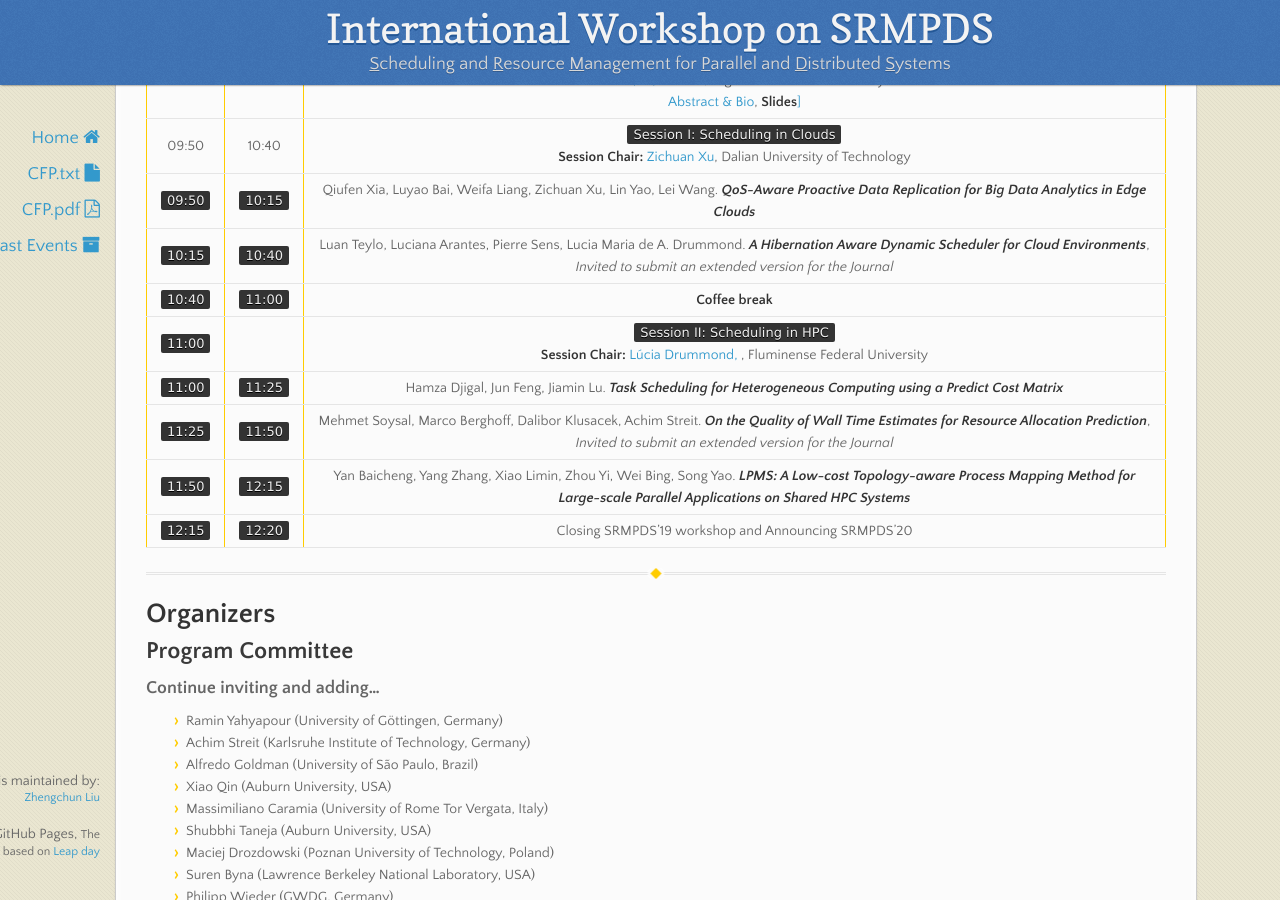
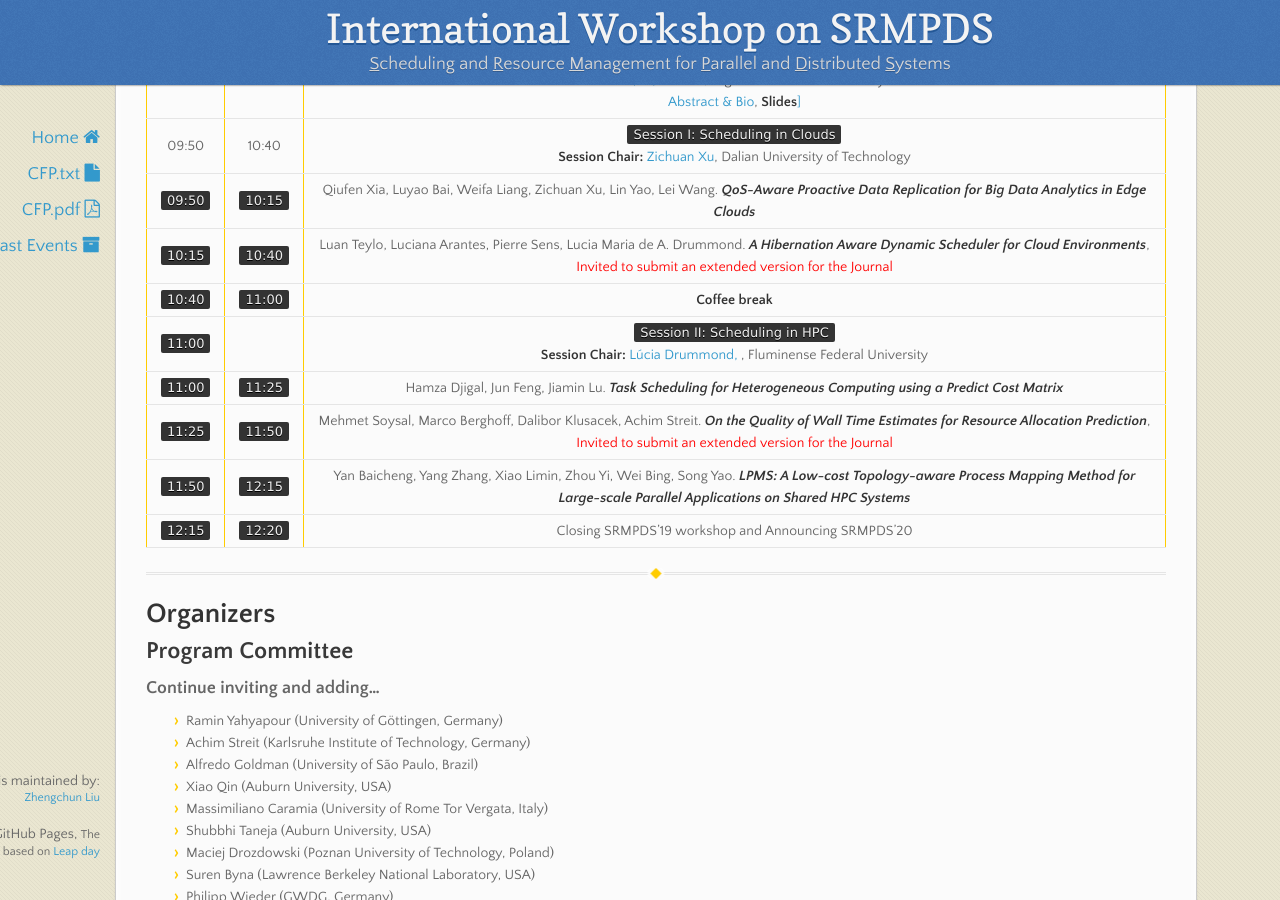
Before and after one commit to srmpds/srmpds.github.io, a Jekyll site: the page built from index.md, in a window 1280 px wide and 900 px high, scrolled down 1588 px. Built offline with Jekyll 4.4.1, drawn with Linux system fonts in a browser that asks for light colours; nearby versions of some CDN libraries.

Commit message:
add, delete, polish etc.

```diff
--- a/index.md
+++ b/index.md
@@ -58,11 +58,11 @@ Events will be held on August 5th, ___Room A___, at the ___Kyoto Research Park (
 |  `09:05`  | `09:50` | `Keynote Presentation` <br> ___CobaltV2:  What would you do with a blank sheet of paper?___ <br> [William(Bill) Allcock](https://www.anl.gov/profile/william-bill-e-allcock), Argonne National Laboratory <br> <a href="./doc/srmpds-19-keynote.pdf" target="_blank">Abstract & Bio</a>, <a href="./doc/SRMPDS-2019-Allcock.pdf" target="_blank">__Slides__]</a> |
 |   09:50   |  10:40  | `Session I: Scheduling in Clouds ` <br> **Session Chair:** [Zichuan Xu](https://zichuanxu.com/), Dalian University of Technology |
 |  `09:50`  | `10:15` | Qiufen Xia, Luyao Bai, Weifa Liang, Zichuan Xu, Lin Yao, Lei Wang. ___QoS-Aware Proactive Data Replication for Big Data Analytics in Edge Clouds___ |
-|  `10:15`  | `10:40` | Luan Teylo, Luciana Arantes, Pierre Sens, Lucia Maria de A. Drummond. ___A Hibernation Aware Dynamic Scheduler for Cloud Environments___, _Invited to submit an extended version for the Journal_ |
+|  `10:15`  | `10:40` | Luan Teylo, Luciana Arantes, Pierre Sens, Lucia Maria de A. Drummond. ___A Hibernation Aware Dynamic Scheduler for Cloud Environments___, <span style="color:red">Invited to submit an extended version for the Journal</span> |
 |  `10:40`  | `11:00` |                       __Coffee break__                       |
 |  `11:00`  |         | `Session II: Scheduling in HPC`<br/>**Session Chair:** [Lúcia Drummond, ](http://www.ic.uff.br/~lucia/), Fluminense Federal University |
 |  `11:00`  | `11:25` | Hamza Djigal, Jun Feng, Jiamin Lu. ___Task Scheduling for Heterogeneous Computing using a Predict Cost Matrix___ |
-|  `11:25`  | `11:50` | Mehmet Soysal, Marco Berghoff, Dalibor Klusacek, Achim Streit. ___On the Quality of Wall Time Estimates for Resource Allocation Prediction___, _Invited to submit an extended version for the Journal_ |
+|  `11:25`  | `11:50` | Mehmet Soysal, Marco Berghoff, Dalibor Klusacek, Achim Streit. ___On the Quality of Wall Time Estimates for Resource Allocation Prediction___, <span style="color:red">Invited to submit an extended version for the Journal</span> |
 |  `11:50`  | `12:15` | Yan Baicheng, Yang Zhang, Xiao Limin, Zhou Yi, Wei Bing, Song Yao. ___LPMS: A Low-cost Topology-aware Process Mapping Method for Large-scale Parallel Applications on Shared HPC Systems___ |
 |  `12:15`  | `12:20` |     Closing SRMPDS'19 workshop and Announcing SRMPDS'20      |
 
```
